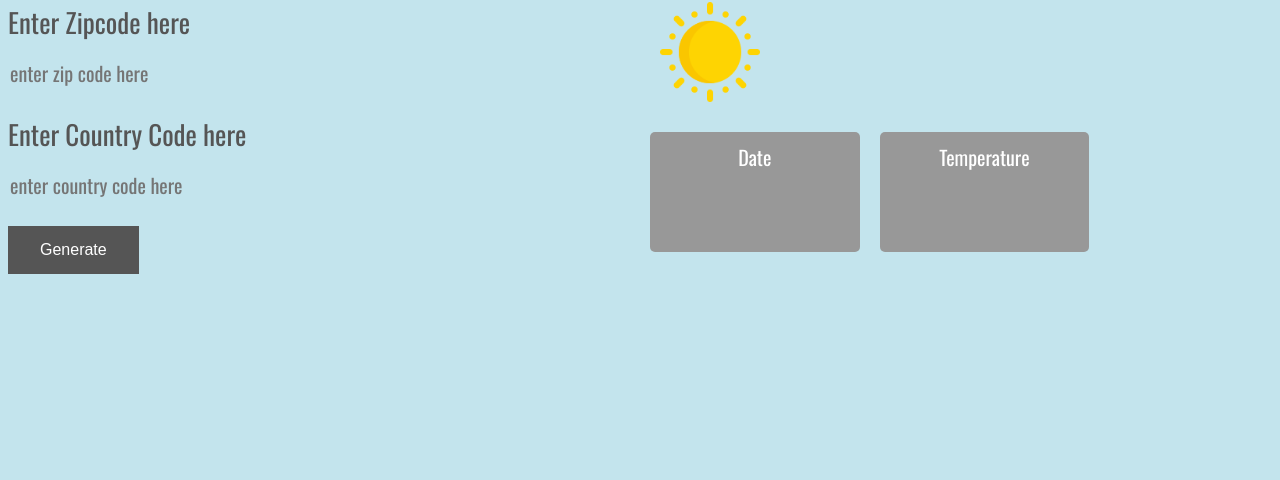
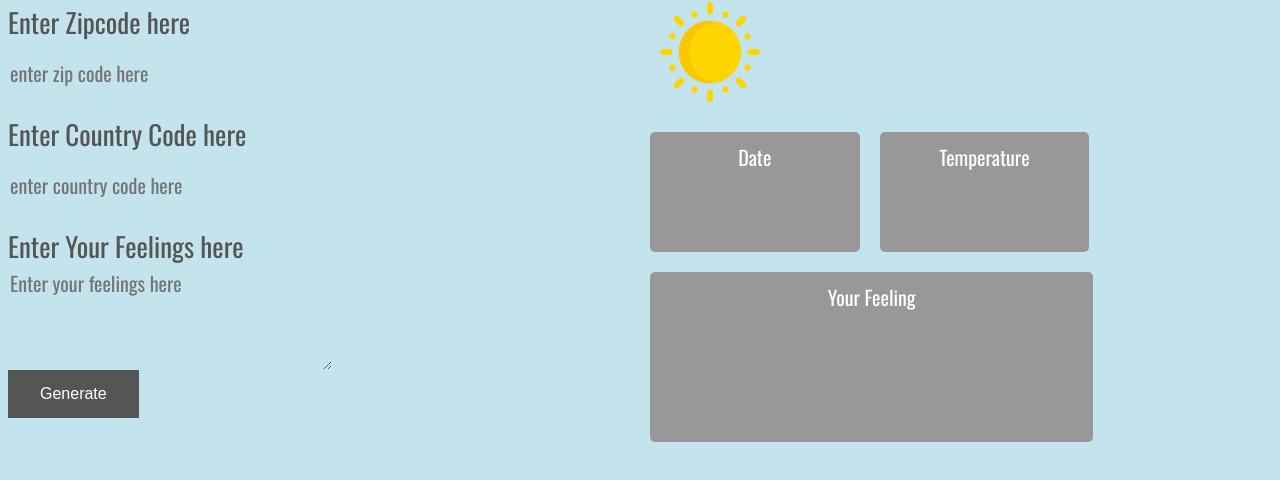
Before and after one commit to nada-086/Weather-Journal-App, a website: page website/index.html in a window 1280 px wide. Shown: the part 98-578 px from the top of the page. Drawn offline with nearby package versions, Linux system fonts and the light colour scheme; a web font is replaced by a local one.

Commit message:
feelings textarea is added

```diff
--- a/server.js
+++ b/server.js
@@ -36,6 +36,7 @@ app.post('/add', function (req, res) {
   projectData.date = req.body.date;
   projectData.temp = req.body.temp;
   projectData.description = req.body.description;
+  projectData.feelings = req.body.feelings;
   console.log(projectData);
   res.send(projectData);
 });
--- a/website/app.js
+++ b/website/app.js
@@ -43,14 +43,18 @@ const updateUI = async () => {
     const pDate = document.createElement('p');
     const pTemp = document.createElement('p');
     const pDescription = document.createElement('p');
+    const pFeel = document.createElement('p');
+
 
     pDate.innerHTML = data.date;
     pTemp.innerHTML = `${data.temp}&#8451;`;
     pDescription.innerHTML = data.description;
+    pFeel.innerHTML = data.feelings;
 
     document.getElementById("date").appendChild(pDate);
     document.getElementById("temp").appendChild(pTemp);
     document.getElementById("state").appendChild(pDescription);
+    document.getElementById("feel").appendChild(pFeel);
 
   } catch(error){
     console.log(`Error: ${error}`);
@@ -61,10 +65,11 @@ const updateUI = async () => {
 const controller = () => {
   const zip = document.getElementById('zip').value;
   const country = document.getElementById('country').value;
+  const feelings = document.getElementById('feelings').value;
   get(baseURL, zip, country, apiKey)
   .then(function (data) {
       let des = data.weather[0];
-    post("/add", { date: newDate, temp: data.main.temp, description: des.description });
+    post("/add", { date: newDate, temp: data.main.temp, description: des.description, feelings: feelings });
   })
   .then(function (newDate){
     updateUI()
--- a/website/index.html
+++ b/website/index.html
@@ -17,6 +17,8 @@
       <input type="text" id="zip" placeholder="enter zip code here" class="input ele">
       <label for="country">Enter Country Code here</label>
       <input type="text" id="country" placeholder="enter country code here" class="input ele">
+      <label for="feelings">Enter Your Feelings here</label>
+      <textarea class= "myInput" id="feelings" placeholder="Enter your feelings here" class="input ele"></textarea>
       <button id="generate"> Generate </button>
     </div>
     <div class ="output">
@@ -27,6 +29,7 @@
         <div id = "date" class="ele">Date</div>
         <div id = "temp" class="ele">Temperature</div>
       </div>
+      <div id="feel">Your Feeling</div>
     </div>
   </div>
 </div>
--- a/website/style.css
+++ b/website/style.css
@@ -48,7 +48,7 @@ label{
     font-size: 27px;
 }
 
-input{
+input, textarea{
     display:block;
     height: 60px;
     width: 320px;
@@ -59,8 +59,9 @@ input{
     background-color: transparent;
 }
 
-input:focus{
-    border-bottom:#555555;
+#feelings{
+    height: 100px;
+    width: 320px;
 }
 
 button {
@@ -78,6 +79,7 @@ h1{
 }
 
 input:focus,
+textarea:focus,
 select:focus,
 button:focus {
     outline: none;
@@ -101,3 +103,14 @@ button:focus {
     color: #fff;
     border-radius: 5px;
 }
+
+#feel{
+ background-color: rgb(152, 152, 152);
+    height: 150px;
+    padding: 10px;
+    width: 67%;
+    margin: 10px;
+    text-align: center;
+    color: #fff;
+    border-radius: 5px;
+}
```
Also changed, not shown: README.md, app.png (added).
